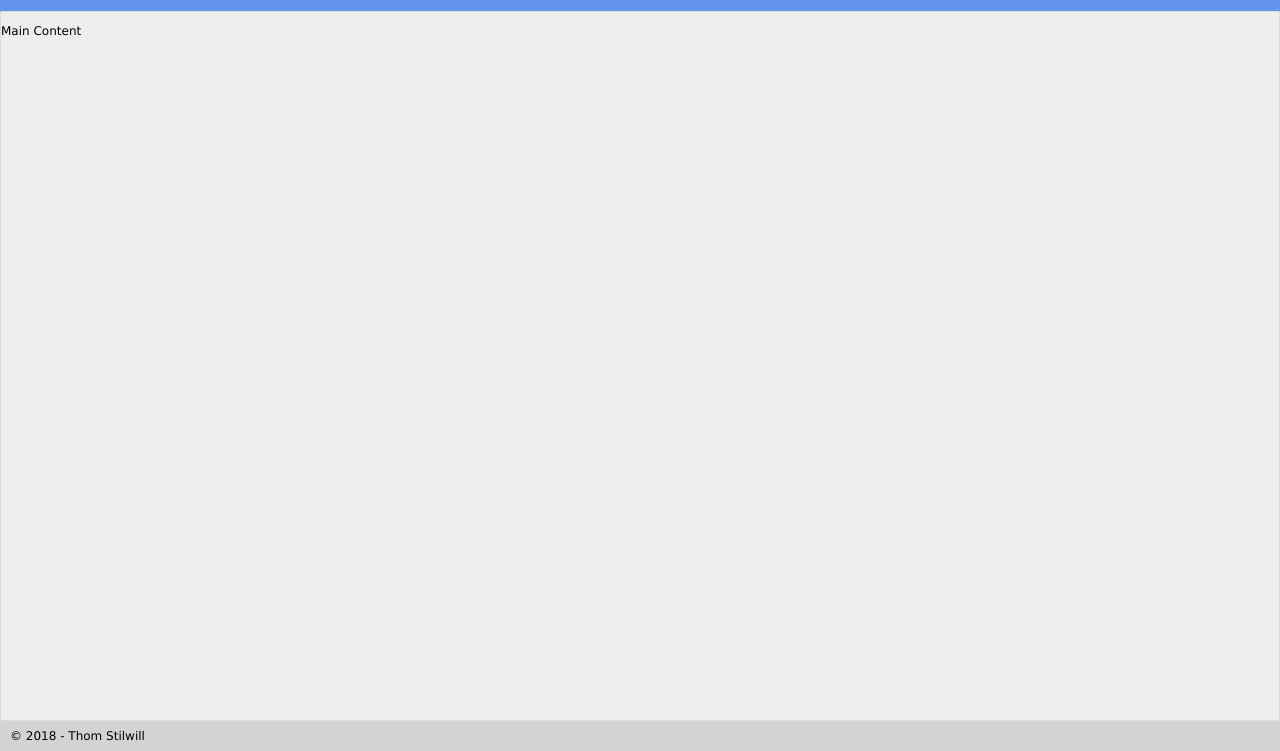
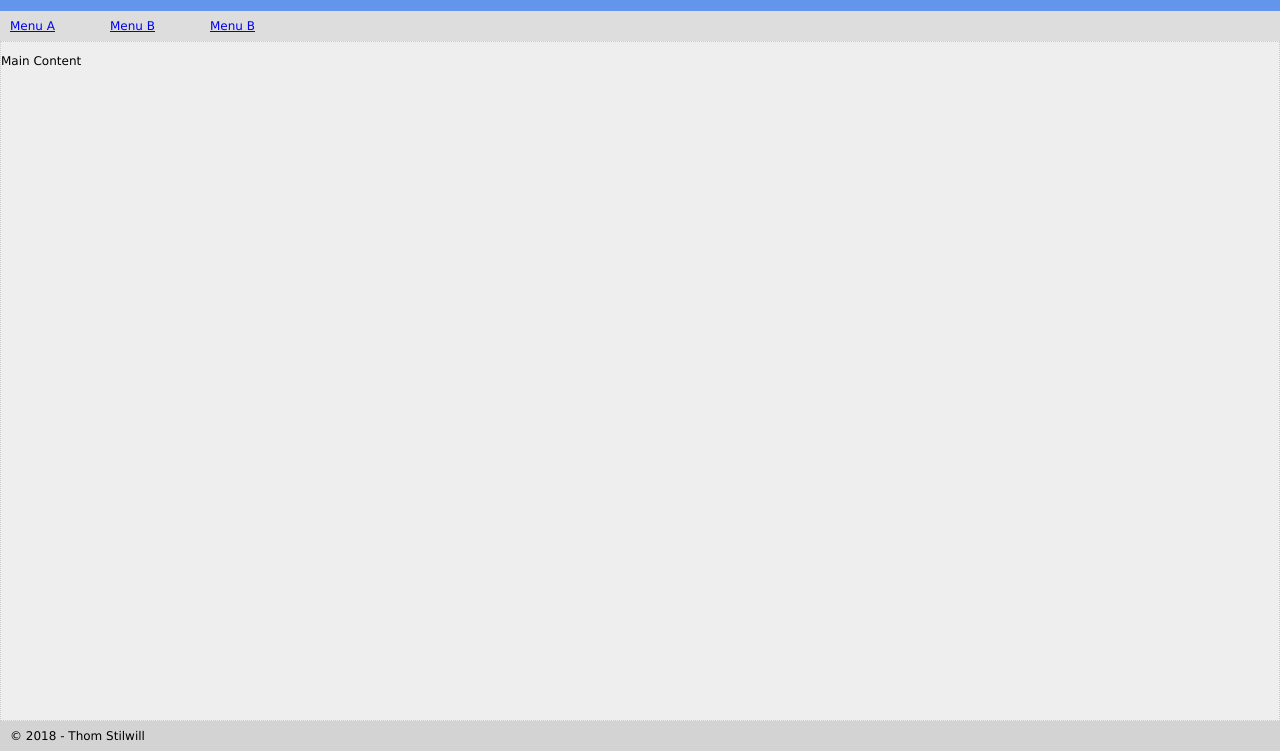
Before and after one commit to ThomStilwill/seed, a website built with webpack: page src/index.html in a window 1280 px wide. Shown: the part 49-800 px from the top of the page. Built offline with nearby package versions, Linux system fonts and the light colour scheme; files whose address does not match are found by name.

Commit message:
nav added

```diff
--- a/src/index.html
+++ b/src/index.html
@@ -6,6 +6,8 @@
         <header>
             <tcs-header>
             </tcs-header>
+            <tcs-nav>
+            </tcs-nav>
         </header>
         <main>
             <div class="content">
--- a/src/scripts/header.js
+++ b/src/scripts/header.js
@@ -1,6 +1,6 @@
 import html from './header.html';
 
-const elementName = 'header';
+const elementName = 'tcs-header';
 
  function insertTemplate(){
     var query = document.querySelector(elementName);
--- /dev/null
+++ b/src/scripts/nav.html
@@ -0,0 +1,2 @@
+<ul class="tcs-nav">
+</ul>
--- /dev/null
+++ b/src/scripts/nav.js
@@ -0,0 +1,27 @@
+import html from './nav.html';
+
+const elementName = 'tcs-nav';
+
+ function insertTemplate(config){
+    var query = document.querySelector(elementName);
+    query.innerHTML = html;
+
+    var ul = document.querySelector('.' + elementName);
+
+    config.forEach(item => {
+        var li = document.createElement("li");
+        var a = document.createElement("a");
+        a.appendChild(document.createTextNode(item.name));
+        a.href = item.href;
+        li.appendChild(a);
+        ul.appendChild(li);
+    });
+}
+
+export function load(config){
+    document.addEventListener("DOMContentLoaded",()=>{
+        console.log('loading ' + elementName);
+        insertTemplate(config);
+        console.log('loaded ' + elementName);
+        });
+}
--- a/src/scripts/start.js
+++ b/src/scripts/start.js
@@ -1,5 +1,8 @@
 import  * as header  from './header'
+import  * as nav  from './nav'
 
 console.log('start');
+header.load();
 
-header.load();
+let navconfig = [{name:'Menu A',href:'#'},{name: 'Menu B',href:'#'},{name: 'Menu B',href:'#'}];
+nav.load(navconfig);
--- a/src/styles/header.scss
+++ b/src/styles/header.scss
@@ -1,6 +1,6 @@
 .tcs-header{
     width: 100%;
-    height: 100%;
+    height: 60px;
     box-sizing: border-box;
     background-color:cornflowerblue;
     font-size: 1.6em;
--- a/src/styles/layout.scss
+++ b/src/styles/layout.scss
@@ -1,4 +1,4 @@
-$header-height: 60px;
+$header-height: 90px;
 $footer-height: 30px;
 
 header {
--- /dev/null
+++ b/src/styles/nav.scss
@@ -0,0 +1,24 @@
+.tcs-nav{
+    width: 100%;
+    height: 30px;
+    list-style-type: none;
+    margin: 0;
+    padding: 0;
+
+    font-size: 1.2rem;
+
+    li{
+        display: inline-block;
+        width: 80px;
+        line-height: 30px;
+        padding: 0 10px;
+
+        a:hover{
+            width: 100%;
+            height: 100%;
+
+            background-color: gray;
+
+        }
+    }
+}
--- a/src/styles/start.scss
+++ b/src/styles/start.scss
@@ -1,3 +1,4 @@
 @import 'reset';
 @import 'layout';
 @import 'header';
+@import 'nav';
```
Also changed, not shown: dist/index.html.
